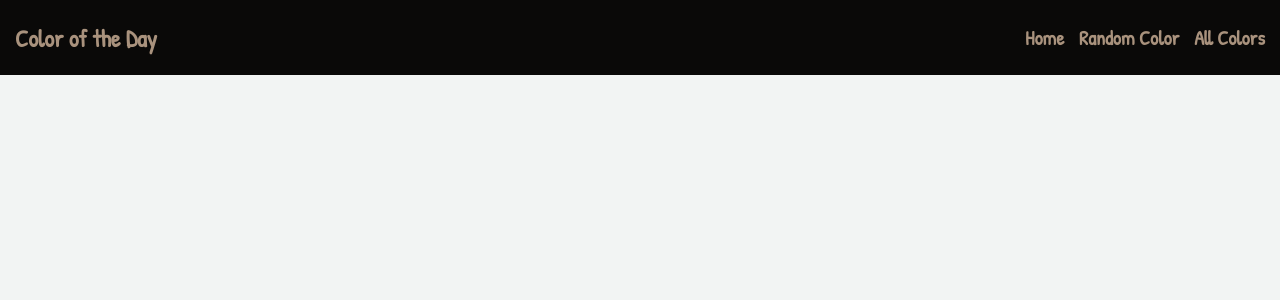
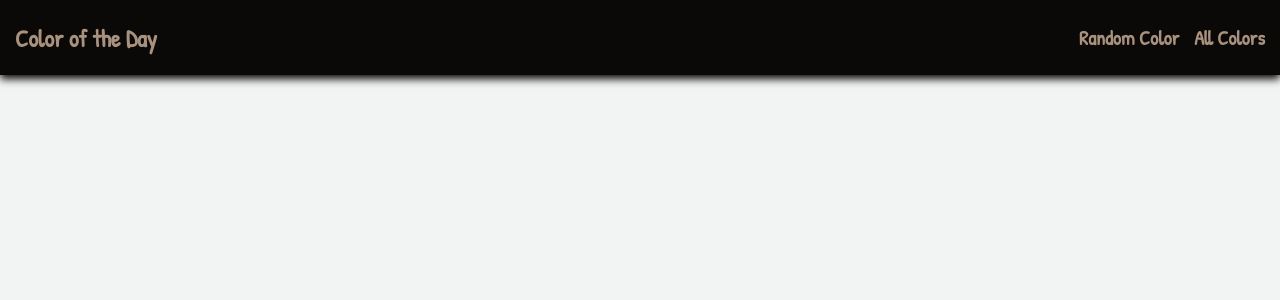
Before and after one commit to GSometimes/color-of-the-day-generator, a React (Create React App) app: page / in a window 1280 px wide. Shown: the top 300 px of the page. Built offline with nearby package versions, Linux system fonts and the light colour scheme.

Commit message:
Updated file structure with page directory

```diff
--- a/src/App.js
+++ b/src/App.js
@@ -1,9 +1,9 @@
 import React, { useState } from 'react';
 import './App.css';
 import { Route, Routes } from 'react-router-dom';
-import RandomColorContainer from './components/RandomColorContainer/RandomColorContainer';
+import RandomColorContainer from './pages/RandomColorContainer/RandomColorContainer';
 import Navbar from './components/Navbar/Navbar';
-import AllColorsContainer from './components/AllColorsContainer/AllColorsContainer';
+import AllColorsContainer from './pages/AllColorsContainer/AllColorsContainer';
 
 import { colorOfTheDay } from './data/color-data';
 
@@ -24,9 +24,8 @@ function App() {
   };
 
   return (
-    <div className='App'>
+    <>
       <Navbar />
-      {/* <RandomColorContainer /> */}
       <Routes>
         <Route
           path='random-color'
@@ -40,7 +39,7 @@ function App() {
         />
         <Route path='all-colors' element={<AllColorsContainer />} />
       </Routes>
-    </div>
+    </>
   );
 }
 
--- a/src/components/Navbar/Navbar.js
+++ b/src/components/Navbar/Navbar.js
@@ -4,10 +4,13 @@ import { Link } from 'react-router-dom';
 import './style.css';
 
 const Navbar = () => {
+  // const [scrollShadow]
   return (
     <>
       <div className='nav-container'>
-        <span className='logo'>Color of the Day</span>
+        <span className='logo'>
+          <Link to='/'>Color of the Day</Link>
+        </span>
         <ul className='nav-links'>
           {navLinks.map((link) => {
             return (
--- a/src/components/Navbar/style.css
+++ b/src/components/Navbar/style.css
@@ -8,6 +8,8 @@
   justify-content: space-between;
   background-color: #0a0908;
   position: fixed;
+  /* box-shadow: 0px 1px 5px #0a0908; */
+  box-shadow: 0 4px 8px 0 #0a0908;
 }
 
 .logo {
@@ -24,9 +26,10 @@
   gap: 15px;
   font-size: 1.25rem;
   font-weight: 700;
+  /* transition: all 0.25s ease-in-out; */
 }
 
-.nav-links a {
+a {
   text-decoration: none;
   color: #a9927d;
 }
--- a/src/data/nav-data.js
+++ b/src/data/nav-data.js
@@ -1,16 +1,11 @@
 export const navLinks = [
   {
     id: 1,
-    title: 'Home',
-    path: '/',
-  },
-  {
-    id: 2,
     title: 'Random Color',
     path: '/random-color',
   },
   {
-    id: 3,
+    id: 2,
     title: 'All Colors',
     path: '/all-colors',
   },
--- a/src/components/AllColorsContainer/AllColorsContainer.js
+++ b/src/pages/AllColorsContainer/AllColorsContainer.js
@@ -1,7 +1,7 @@
 import React from 'react';
 import './style.css';
 import { colorOfTheDay } from '../../data/color-data';
-import Card from '../Card/Card';
+import Card from '../../components/Card/Card.js';
 
 const AllColorsContainer = () => {
   return (
```
Also changed, not shown: src/pages/RandomColorContainer/RandomColorContainer.js (renamed from src/components/RandomColorContainer/RandomColorContainer.js, +2 -5 lines), src/components/Card/Card.js (line endings or trailing spaces), src/pages/AllColorsContainer/style.css (renamed from src/components/AllColorsContainer/style.css), src/pages/RandomColorContainer/style.css (renamed from src/components/RandomColorContainer/style.css).
